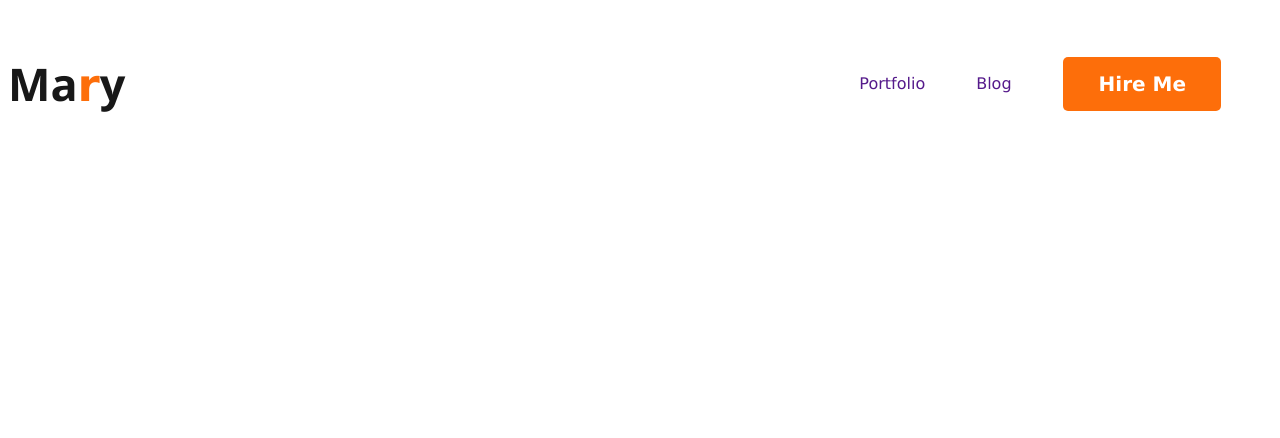
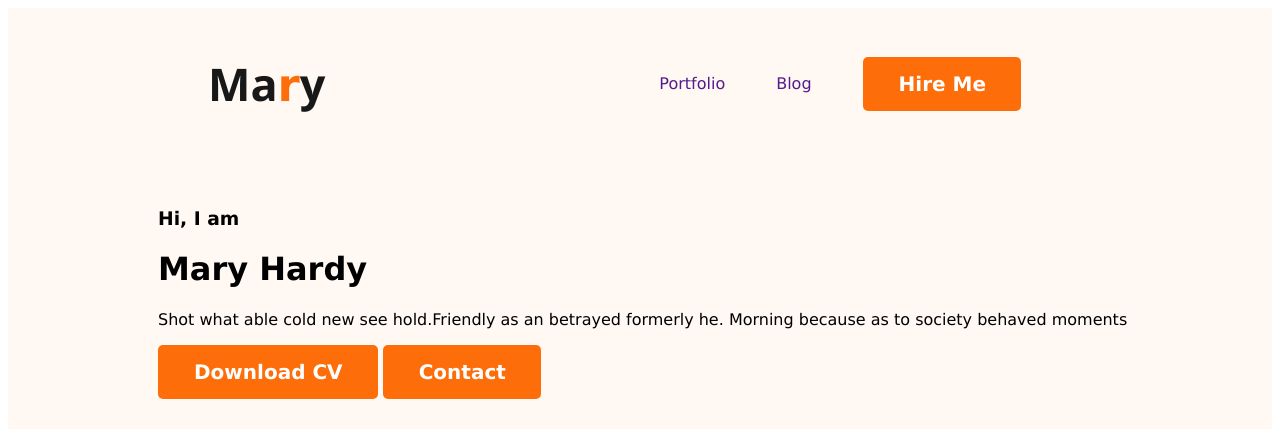
Before and after one commit to mohadeb550/web-developer-portfolio, a plain HTML site: page index.html in a window 1280 px wide. Drawn offline with nearby package versions, Linux system fonts and the light colour scheme.

Commit message:
updated files

```diff
--- a/index.html
+++ b/index.html
@@ -22,6 +22,15 @@
                 <li><button class="btn-primary">Hire Me</button></li>
             </ul>
         </nav>
+        <div class="banner">
+            <div>
+                <h3 class="banner-greeting">Hi, I am</h3>
+                <h1 class="banner-title">Mary Hardy</h1>
+                <p>Shot what able cold new see hold.Friendly as an betrayed formerly he. Morning because as to society behaved moments</p>
+                <button class="btn-primary">Download CV</button>
+                <button class="btn-primary">Contact</button>
+            </div>
+        </div>
     </header>
 
     <main>
--- a/style/portfolio.css
+++ b/style/portfolio.css
@@ -20,7 +20,7 @@
 }
 
 
-/* end ------- */
+/* nav related styles ------- */
 
 
 
@@ -28,6 +28,7 @@ nav{
     display: flex;
     justify-content: space-between;
     align-items: center;
+    margin:0 200px;
 }
 nav .nav-title{
     font-family: 'Open Sans', sans-serif;
@@ -45,3 +46,13 @@ nav li{
 nav li a{
     text-decoration: none;
 }
+
+
+/* header related styles ------ */
+
+header{
+    background-color: #fff8f3;
+}
+.banner{
+    padding:30px 30px 30px 150px;
+}
```
